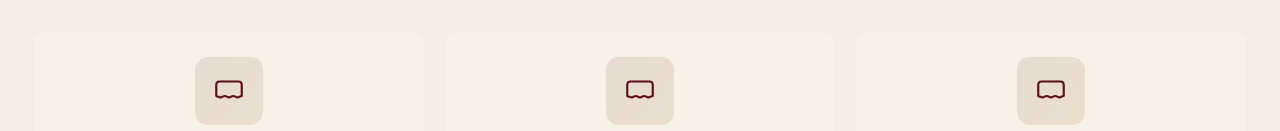
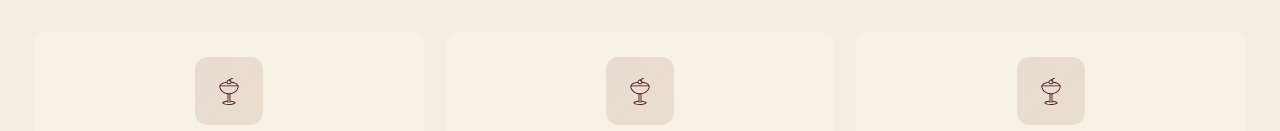
Before and after one commit to moaddreem/rudhah-website, a Next.js app: page / in a window 1280 px wide. Shown: the part 669-800 px from the top of the page. Built offline with nearby package versions, Linux system fonts and the light colour scheme; a web font is replaced by a local one.

Commit message:
Replace Featured Sweets placeholder icon with custom logo.svg

```diff
--- a/src/app/en/page.tsx
+++ b/src/app/en/page.tsx
@@ -72,9 +72,11 @@ export default function HomePageEN() {
             {sweets.map((item, index) => (
               <div key={index} className="bg-bg rounded-xl p-4 sm:p-6 text-center shadow-sm hover:shadow-md transition-all duration-300 hover:-translate-y-1">
                 <div className="w-16 h-16 mx-auto mb-4 rounded-xl bg-gradient-to-br from-primary/10 to-accent/20 flex items-center justify-center">
-                  <svg className="w-8 h-8 text-primary" fill="none" stroke="currentColor" viewBox="0 0 24 24">
-                    <path strokeLinecap="round" strokeLinejoin="round" strokeWidth={1.5} d="M21 15.546c-.523 0-1.046.151-1.5.454a2.704 2.704 0 01-3 0 2.704 2.704 0 00-3 0 2.704 2.704 0 01-3 0 2.704 2.704 0 00-3 0 2.704 2.704 0 01-3 0A1.75 1.75 0 013 15.546V7.5a2.25 2.25 0 012.25-2.25h13.5A2.25 2.25 0 0121 7.5v8.046z" />
-                  </svg>
+                  <img
+                    src="/images/logo.svg"
+                    alt="Dessert icon"
+                    className="w-10 h-10 object-contain"
+                  />
                 </div>
                 <h3 className="text-xl sm:text-lg font-bold text-primary">{item.name_en}</h3>
                 <p className="text-base sm:text-sm text-muted mt-1">{item.name_ar}</p>
--- a/src/app/page.tsx
+++ b/src/app/page.tsx
@@ -72,9 +72,11 @@ export default function HomePage() {
             {sweets.map((item, index) => (
               <div key={index} className="bg-bg rounded-xl p-4 sm:p-6 text-center shadow-sm hover:shadow-md transition-all duration-300 hover:-translate-y-1">
                 <div className="w-16 h-16 mx-auto mb-4 rounded-xl bg-gradient-to-br from-primary/10 to-accent/20 flex items-center justify-center">
-                  <svg className="w-8 h-8 text-primary" fill="none" stroke="currentColor" viewBox="0 0 24 24">
-                    <path strokeLinecap="round" strokeLinejoin="round" strokeWidth={1.5} d="M21 15.546c-.523 0-1.046.151-1.5.454a2.704 2.704 0 01-3 0 2.704 2.704 0 00-3 0 2.704 2.704 0 01-3 0 2.704 2.704 0 00-3 0 2.704 2.704 0 01-3 0A1.75 1.75 0 013 15.546V7.5a2.25 2.25 0 012.25-2.25h13.5A2.25 2.25 0 0121 7.5v8.046z" />
-                  </svg>
+                  <img
+                    src="/images/logo.svg"
+                    alt="أيقونة الحلى"
+                    className="w-10 h-10 object-contain"
+                  />
                 </div>
                 <h3 className="text-xl sm:text-lg font-bold text-primary">{item.name_ar}</h3>
                 <p className="text-base sm:text-sm text-muted mt-1">{item.name_en}</p>
```
Also changed, not shown: public/images/logo.svg (added).
